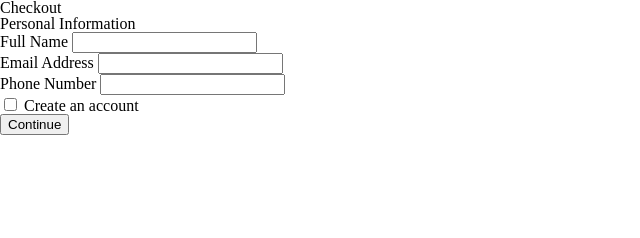
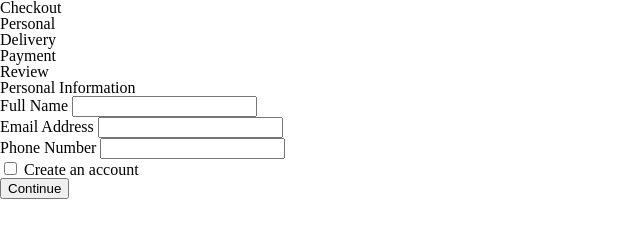
Before and after one commit to asudeozturk/ITMD362-Project1, a plain HTML site: page index.html in a window 1280 px wide. Shown: the whole page, without its empty margins (0-640 px from the left). Drawn offline with Linux system fonts and the light colour scheme.

Commit message:
Add checkout navigation

```diff
--- a/index.html
+++ b/index.html
@@ -11,6 +11,14 @@
     <header id="header">
       <h1>Checkout</h1>
     </header>
+    <nav id="checkout-nav">
+      <ol>
+        <li>Personal</li>
+        <li>Delivery</li>
+        <li>Payment</li>
+        <li>Review</li>
+      </ol>
+    </nav>
     <main id="main">
       <form name="personal-info" action="deliveryInfo/" aria-labelledby="form-label">
         <h2>Personal Information</h2>
```
